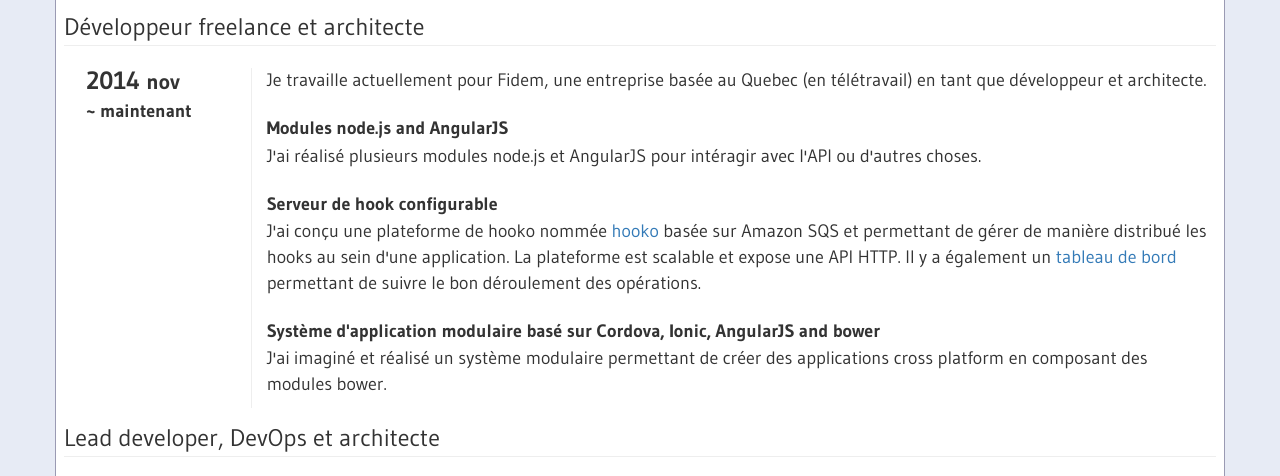
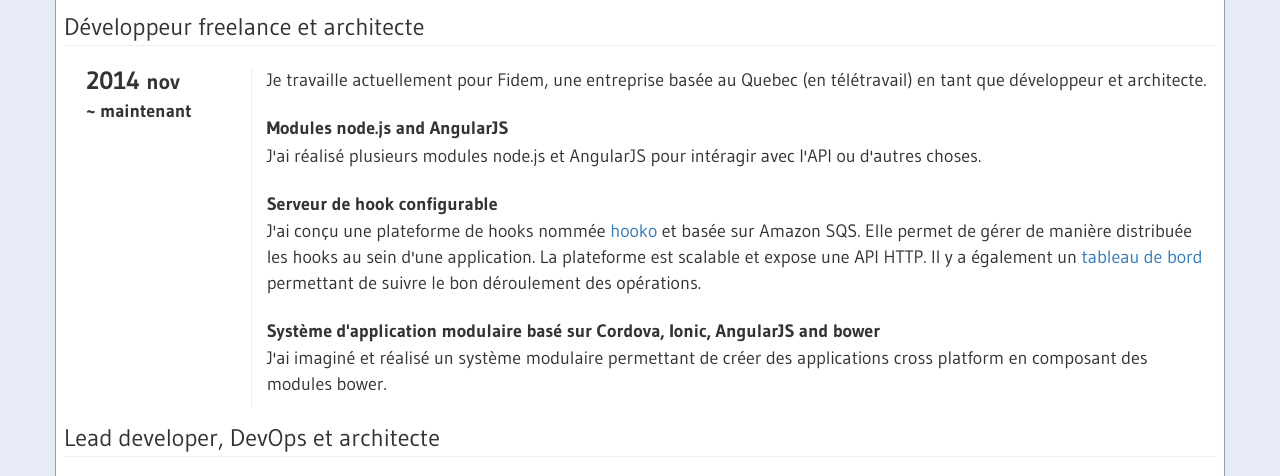
Before and after one commit to gregberge/cv, a plain HTML site: page fr.html in a window 1280 px wide. Shown: the part 247-723 px from the top of the page. Drawn offline with nearby package versions, Linux system fonts and the light colour scheme.

Commit message:
Fix mistakes.

```diff
--- a/fr.html
+++ b/fr.html
@@ -54,7 +54,7 @@
       <p>J'ai réalisé plusieurs modules node.js et AngularJS pour intéragir avec l'API ou d'autres choses.</p>
 
       <h4>Serveur de hook configurable</h4>
-      <p>J'ai conçu une plateforme de hooko nommée  <a href="https://github.com/fidemapps/hooko">hooko</a> basée sur Amazon SQS et permettant de gérer de manière distribué les hooks au sein d'une application. La plateforme est scalable et expose une API HTTP. Il y a également un <a href="https://github.com/fidemapps/hooko-dashboard">tableau de bord</a> permettant de suivre le bon déroulement des opérations.</p>
+      <p>J'ai conçu une plateforme de hooks nommée <a href="https://github.com/fidemapps/hooko">hooko</a> et basée sur Amazon SQS. Elle permet de gérer de manière distribuée les hooks au sein d'une application. La plateforme est scalable et expose une API HTTP. Il y a également un <a href="https://github.com/fidemapps/hooko-dashboard">tableau de bord</a> permettant de suivre le bon déroulement des opérations.</p>
 
       <h4>Système d'application modulaire basé sur Cordova, Ionic, AngularJS and bower</h4>
       <p>J'ai imaginé et réalisé un système modulaire permettant de créer des applications cross platform en composant des modules bower.</p>
```
